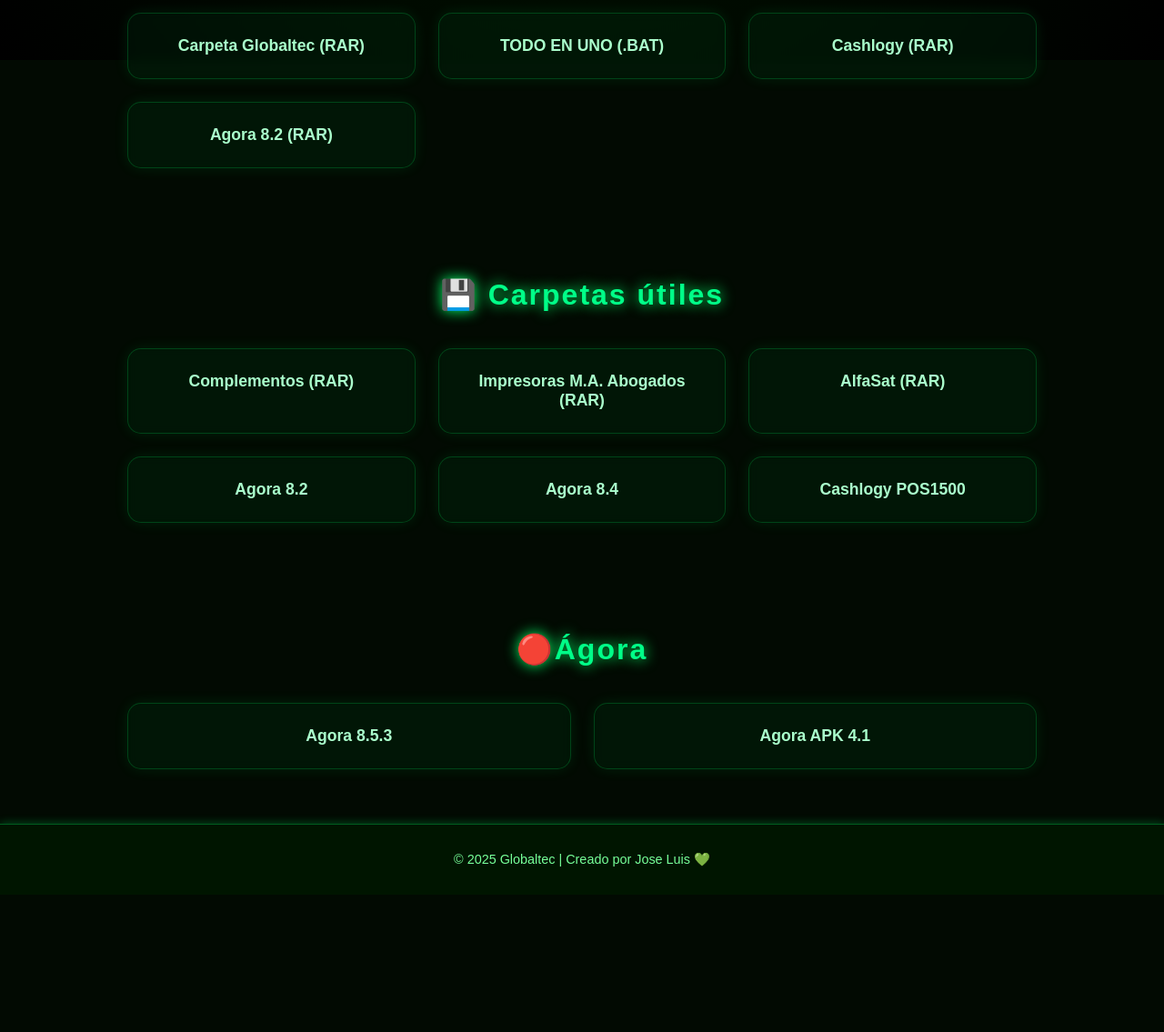
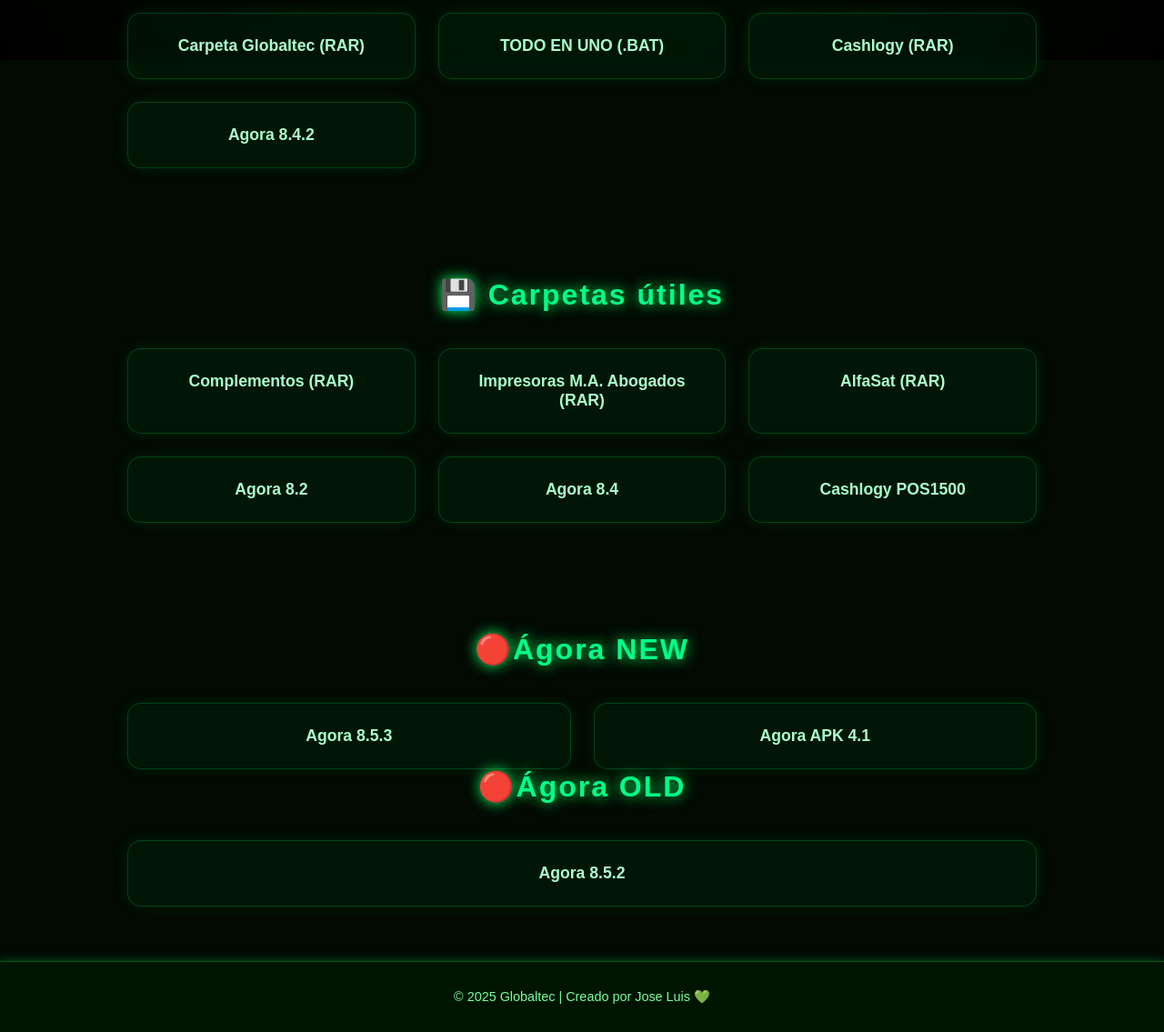
Before and after one commit to joseluglobaltec/joseluglobal, a plain HTML site: page index.html in a window 1280 px wide. Shown: the part 734-1869 px from the top of the page at 91% size. Before the commit the page ends 1718 px from the top, so only its background shows below. Drawn offline with Linux system fonts and the light colour scheme.

Commit message:
Update index.html

```diff
--- a/index.html
+++ b/index.html
@@ -179,7 +179,7 @@
       <div class="card"><a href="https://drive.google.com/file/d/1MQRcZlzboVkl2qJ-0hFKotQrfl6Kkw7C/view?usp=sharing" download>Carpeta Globaltec (RAR)</a></div>
       <div class="card"><a href="TODOENUNO.bat" download>TODO EN UNO (.BAT)</a></div>
       <div class="card"><a href="Cashlogy.rar" download>Cashlogy (RAR)</a></div>
-      <div class="card"><a href="Agora8.2.rar" download>Agora 8.2 (RAR)</a></div>
+      <div class="card"><a href="https://tecnicos.globaltec.es/DESCARGAS/INSTALADORES%20Y%20ACTUALIZADORES/instalador_8.4.2_(INICIO%20VERIFACTU).zip" download>Agora 8.4.2</a></div>
     </div>
   </section>
 
@@ -198,10 +198,15 @@
 
    <!-- ===== Ágora ===== -->
   <section>
-    <h2>🔴Ágora</h2>
+    <h2>🔴Ágora NEW</h2>
     <div class="grid">
-      <div class="card"><a href="Complementos.rar" download>Agora 8.5.3</a></div>
+      <div class="card"><a href="https://tecnicos.globaltec.es/DESCARGAS/INSTALADORES%20Y%20ACTUALIZADORES/instalador_8.5.3.zip" download>Agora 8.5.3</a></div>
       <div class="card"><a href="Ágora Comandas 4.1.apk" download>Agora APK 4.1</a></div>
+    </div>
+
+     <h2>🔴Ágora OLD</h2>
+    <div class="grid">
+      <div class="card"><a href="https://tecnicos.globaltec.es/DESCARGAS/INSTALADORES%20Y%20ACTUALIZADORES/instalador_8.5.2.zip" download>Agora 8.5.2</a></div>
     </div>
   </section>
 
```
